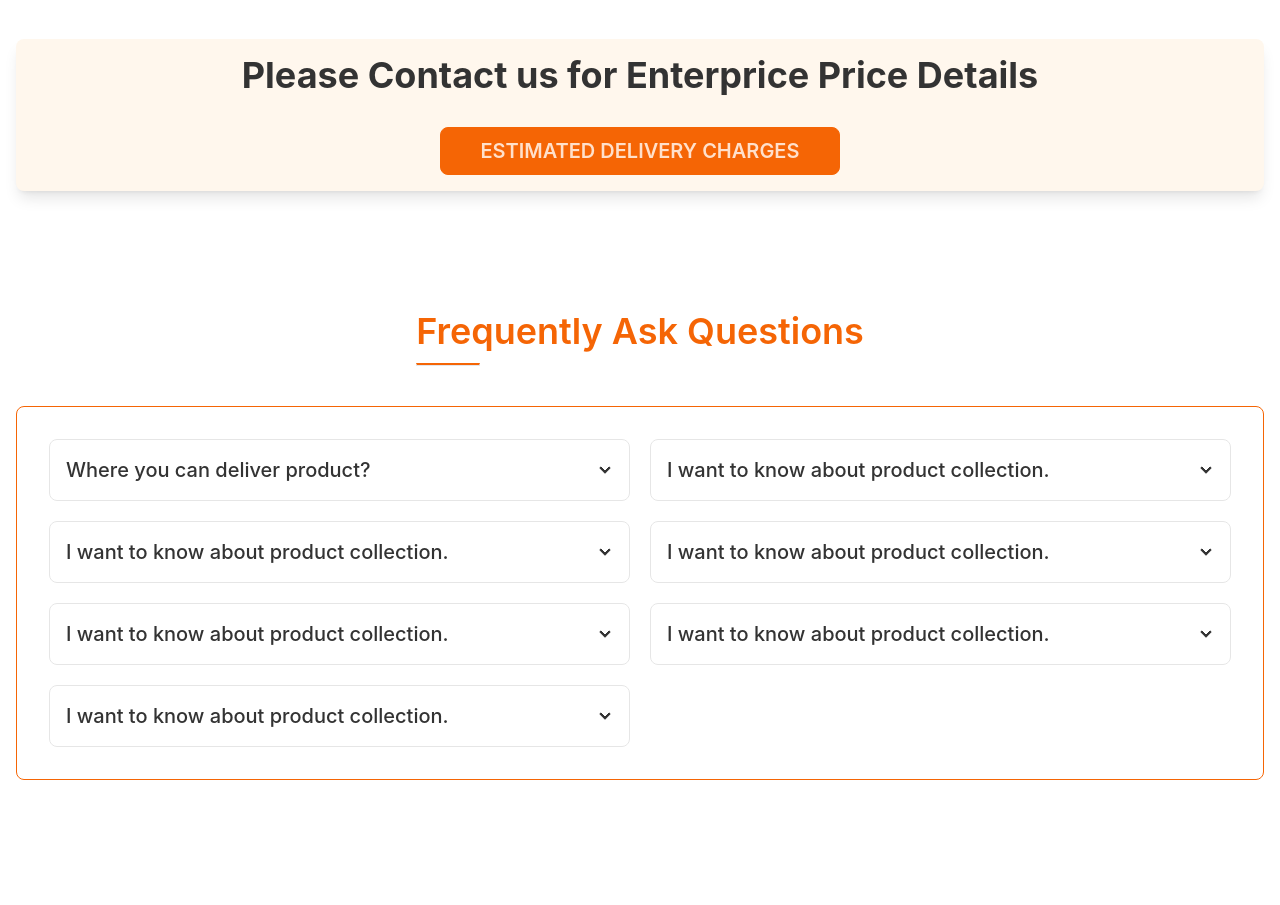
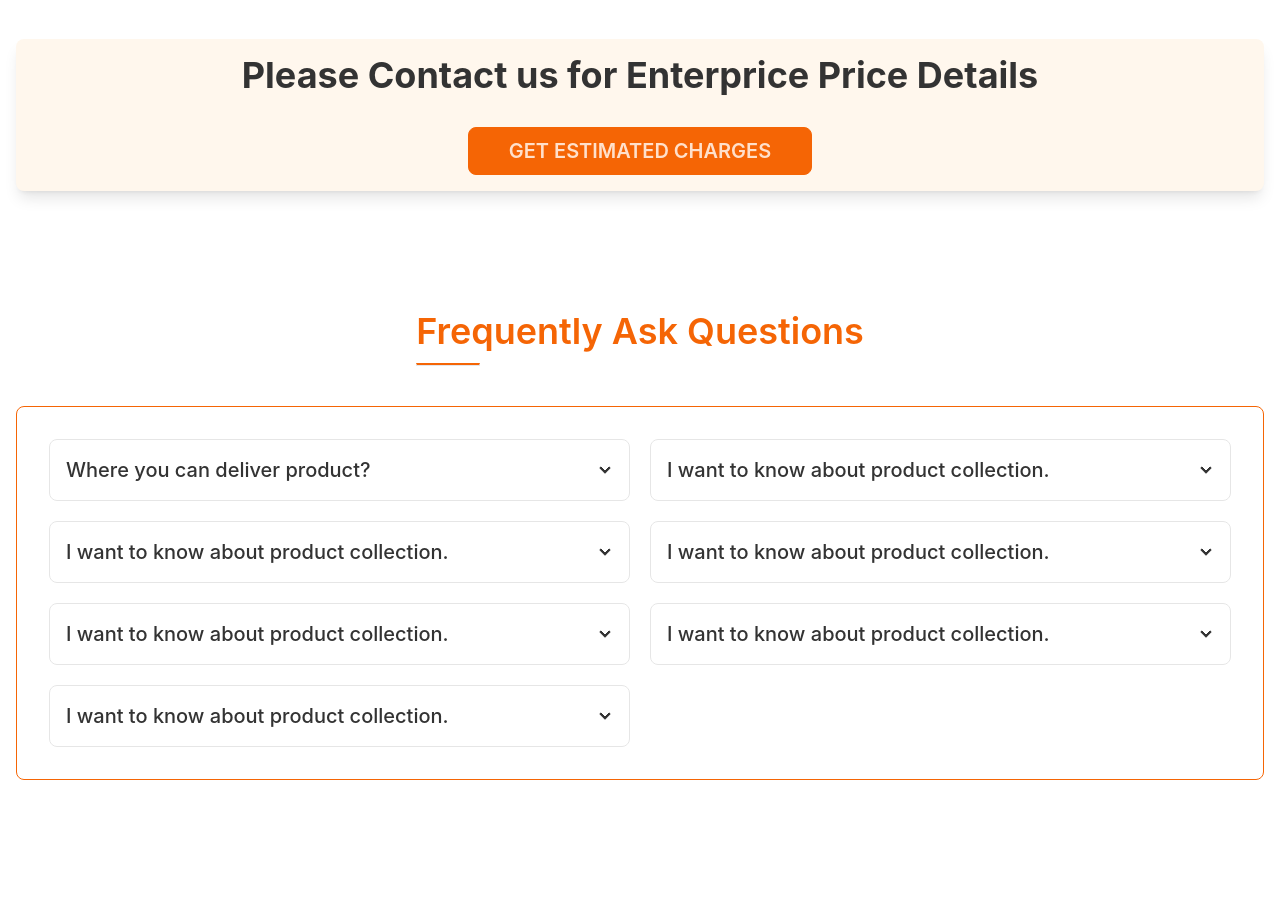
Before and after one commit to habib-sc/rx-courier-react, a React (Create React App) app: page / in a window 1280 px wide. Shown: the part 3285-4190 px from the top of the page. Built offline with nearby package versions, Linux system fonts and the light colour scheme.

Commit message:
update pricing etimate button

```diff
--- a/src/components/Shared/Pricing/Pricing.js
+++ b/src/components/Shared/Pricing/Pricing.js
@@ -130,7 +130,7 @@ const Pricing = () => {
 
             <div className='text-center my-10 bg-orange-50 py-4 px-4 rounded-lg shadow-lg'>
                 <p className='mb-8 text-4xl font-bold'>Please Contact us for Enterprice Price Details</p>
-                <button className='btn btn-primary md:text-xl px-10'>Estimated Delivery Charges</button>
+                <button className='btn btn-primary md:text-xl px-10'>Get Estimated Charges</button>
             </div>
 
         </section>
```
